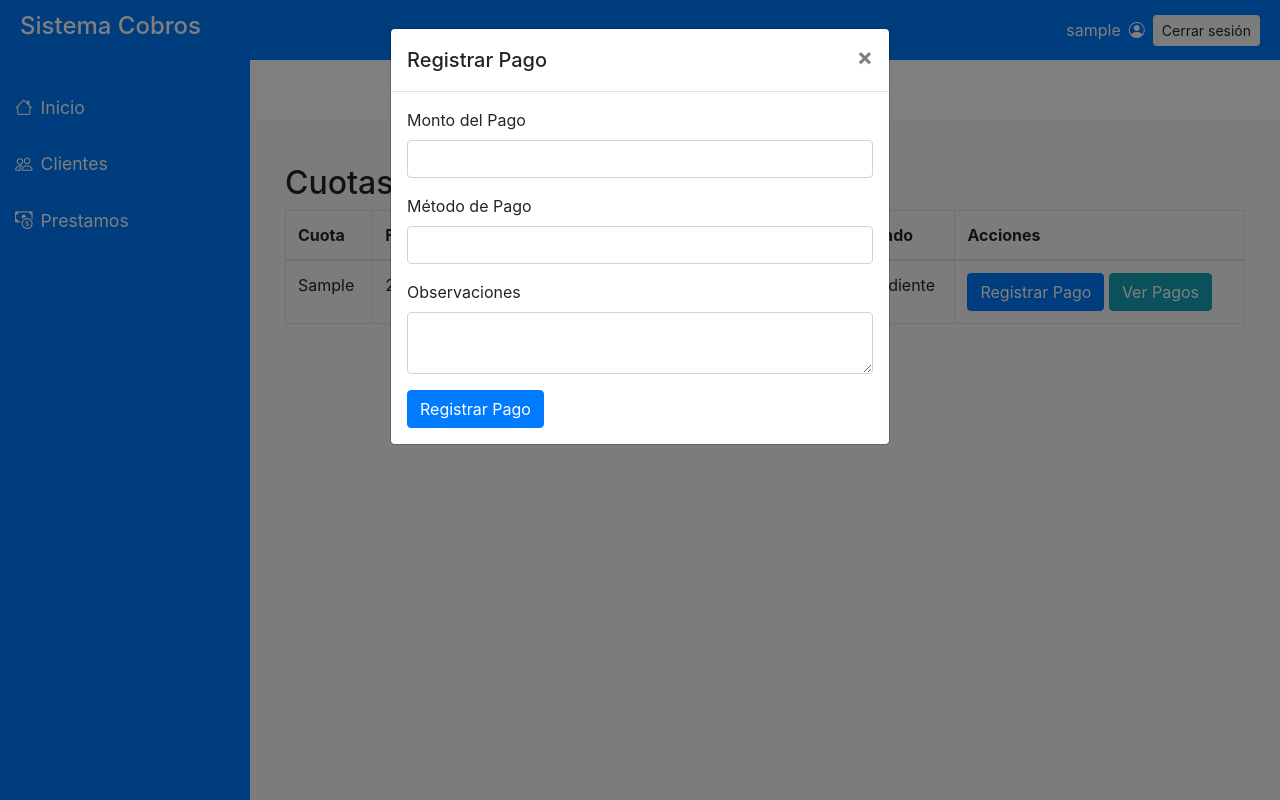
After one commit to Yagamii537/CobrosWeb, a PHP site: page /views/prestamos/cuotas.php?prestamo_id=1 in a window 1280 px wide, after a click on "Registrar Pago". The commit adds this page. Run offline with PHP 8.4, Linux system fonts and the light colour scheme; the visitor is signed in with stand-in values (Sample User, id 1); tables that the repository leaves empty or names only in its code hold one stand-in row (values such as "Sample post").

Commit message:
cuotas, pagos, pinta la fila

```diff
--- a/assets/css/estilos.css
+++ b/assets/css/estilos.css
@@ -89,3 +89,8 @@ body {
     margin-left: 250px;
   }
 }
+
+.vencido {
+  background-color: #f8d7da; /* Fondo rojo claro */
+  color: #721c24; /* Texto rojo oscuro */
+}
--- /dev/null
+++ b/controllers/CuotaController.php
@@ -0,0 +1,66 @@
+<?php
+class CuotaController
+{
+    private $pdo;
+
+    public function __construct($pdo)
+    {
+        $this->pdo = $pdo;
+    }
+
+    public function registrarCuotas($prestamo_id, $monto_total, $plazos, $tasa_interes, $fecha_inicio)
+    {
+        // Calcular el monto e interés de cada cuota
+        $monto_cuota = ($monto_total * (1 + $tasa_interes / 100)) / $plazos;
+        $interes_cuota = ($monto_total * $tasa_interes / 100) / $plazos;
+        $fecha_vencimiento = new DateTime($fecha_inicio);
+
+        // Registrar cada cuota en la base de datos
+        for ($i = 1; $i <= $plazos; $i++) {
+            $stmt = $this->pdo->prepare("
+                INSERT INTO cuotas (prestamo_id, numero_cuota, monto, interes, fecha_vencimiento, estado)
+                VALUES (?, ?, ?, ?, ?, 1)
+            ");
+            $stmt->execute([$prestamo_id, $i, $monto_cuota, $interes_cuota, $fecha_vencimiento->format('Y-m-d')]);
+
+            // Incrementar la fecha de vencimiento en un mes para la próxima cuota
+            $fecha_vencimiento->modify('+1 month');
+        }
+    }
+
+    public function obtenerCuotasPorPrestamo($prestamo_id)
+    {
+        $stmt = $this->pdo->prepare("SELECT * FROM cuotas WHERE prestamo_id = ?");
+        $stmt->execute([$prestamo_id]);
+        return $stmt->fetchAll(PDO::FETCH_ASSOC);
+    }
+
+    public function registrarPago($cuota_id, $monto_pagado, $metodo_pago, $observaciones)
+    {
+        // Insertar el pago en la tabla de pagos
+        $stmt = $this->pdo->prepare("INSERT INTO pagos (cuota_id, monto_pagado, metodo_pago, observaciones) VALUES (?, ?, ?, ?)");
+        $stmt->execute([$cuota_id, $monto_pagado, $metodo_pago, $observaciones]);
+
+        // Actualizar el estado de la cuota y la fecha de pago
+        $stmt = $this->pdo->prepare("
+            UPDATE cuotas
+            SET monto = monto - ?, estado = IF(monto <= 0, 0, 1), fecha_pago = NOW()
+            WHERE id = ?
+        ");
+        $stmt->execute([$monto_pagado, $cuota_id]);
+    }
+
+    public function obtenerPagosPorCuota($cuota_id)
+    {
+        $stmt = $this->pdo->prepare("SELECT * FROM pagos WHERE cuota_id = ?");
+        $stmt->execute([$cuota_id]);
+        return $stmt->fetchAll(PDO::FETCH_ASSOC);
+    }
+
+    public function obtenerCuotaPorId($cuota_id)
+    {
+        $stmt = $this->pdo->prepare("SELECT * FROM cuotas WHERE id = ?");
+        $stmt->execute([$cuota_id]);
+        return $stmt->fetch(PDO::FETCH_ASSOC);
+    }
+}
--- a/includes/header.php
+++ b/includes/header.php
@@ -46,8 +46,8 @@ if ($validar == null || $validar == '') {
     <div class="sidebar" id="sidebar">
         <a href="/cobros/views/principal.php" class="d-flex align-items-center"><i class="bi bi-house mr-2"></i> Inicio</a>
 
-        <a href="#" class="d-flex align-items-center"><i class="bi bi-people mr-2"></i> Clientes</a>
-        <a href="#" class="d-flex align-items-center"><i class="bi bi-cash-coin mr-2"></i> Prestamos</a>
+        <a href="/cobros/views/clientes/index.php" class="d-flex align-items-center"><i class="bi bi-people mr-2"></i> Clientes</a>
+        <a href="/cobros/views/prestamos/index.php" class="d-flex align-items-center"><i class="bi bi-cash-coin mr-2"></i> Prestamos</a>
 
     </div>
 
--- a/views/prestamos/crear.php
+++ b/views/prestamos/crear.php
@@ -5,7 +5,8 @@ include '../../controllers/PrestamoController.php';
 $prestamoController = new PrestamoController($pdo);
 
 if ($_SERVER['REQUEST_METHOD'] == 'POST') {
-    $prestamoController->crearPrestamo($_POST['cliente_id'], $_POST['monto_total'], $_POST['interes'], $_POST['plazos'], $_POST['fecha_inicio'], $_POST['estado']);
+    // Crear el préstamo y registrar las cuotas
+    $prestamoController->crearPrestamo($_POST['cliente_id'], $_POST['monto_total'], $_POST['interes'], $_POST['plazos'], $_POST['fecha_inicio']);
     header("Location: index.php");
     exit();
 }
--- /dev/null
+++ b/views/prestamos/cuotas.php
@@ -0,0 +1,85 @@
+<?php
+include '../../config/db.php';
+include '../../controllers/CuotaController.php';
+
+$cuotaController = new CuotaController($pdo);
+$prestamo_id = $_GET['prestamo_id'];
+$cuotas = $cuotaController->obtenerCuotasPorPrestamo($prestamo_id);
+?>
+
+<?php include '../../includes/header.php'; ?>
+<div class="container mt-4">
+    <h2>Cuotas del Préstamo #<?php echo $prestamo_id; ?></h2>
+    <table class="table table-bordered">
+        <thead>
+            <tr>
+                <th>Cuota</th>
+                <th>Fecha de Vencimiento</th>
+                <th>Monto</th>
+                <th>Interés</th>
+                <th>Saldo</th>
+                <th>Estado</th>
+                <th>Acciones</th>
+            </tr>
+        </thead>
+        <tbody>
+            <?php foreach ($cuotas as $cuota): ?>
+                <tr>
+                    <td><?php echo $cuota['numero_cuota']; ?></td>
+                    <td><?php echo $cuota['fecha_vencimiento']; ?></td>
+                    <td><?php echo $cuota['monto']; ?></td>
+                    <td><?php echo $cuota['interes']; ?></td>
+                    <td><?php echo $cuota['monto']; ?></td>
+                    <td><?php echo $cuota['estado'] ? 'Pendiente' : 'Pagada'; ?></td>
+                    <td>
+                        <?php if ($cuota['estado']): ?>
+                            <button class="btn btn-primary" data-toggle="modal" data-target="#pagoModal" onclick="setCuotaId(<?php echo $cuota['id']; ?>)">Registrar Pago</button>
+                        <?php endif; ?>
+                        <a href="ver_pagos.php?cuota_id=<?php echo $cuota['id']; ?>" class="btn btn-info">Ver Pagos</a>
+                    </td>
+                </tr>
+            <?php endforeach; ?>
+        </tbody>
+    </table>
+</div>
+
+<!-- Modal para Registrar Pago -->
+<div class="modal fade" id="pagoModal" tabindex="-1" role="dialog" aria-labelledby="pagoModalLabel" aria-hidden="true">
+    <div class="modal-dialog" role="document">
+        <div class="modal-content">
+            <div class="modal-header">
+                <h5 class="modal-title" id="pagoModalLabel">Registrar Pago</h5>
+                <button type="button" class="close" data-dismiss="modal" aria-label="Cerrar">
+                    <span aria-hidden="true">&times;</span>
+                </button>
+            </div>
+            <div class="modal-body">
+                <form action="registrar_pago.php" method="POST">
+                    <input type="hidden" name="cuota_id" id="cuota_id">
+                    <div class="form-group">
+                        <label for="monto_pagado">Monto del Pago</label>
+                        <input type="number" step="0.01" name="monto_pagado" class="form-control" required>
+                    </div>
+                    <div class="form-group">
+                        <label for="metodo_pago">Método de Pago</label>
+                        <input type="text" name="metodo_pago" class="form-control" required>
+                    </div>
+                    <div class="form-group">
+                        <label for="observaciones">Observaciones</label>
+                        <textarea name="observaciones" class="form-control"></textarea>
+                    </div>
+                    <button type="submit" class="btn btn-primary">Registrar Pago</button>
+                </form>
+            </div>
+        </div>
+    </div>
+</div>
+
+<script>
+    // Establece el ID de la cuota en el modal
+    function setCuotaId(id) {
+        document.getElementById('cuota_id').value = id;
+    }
+</script>
+
+<?php include '../../includes/footer.php'; ?>
```
Also changed, not shown: controllers/PrestamoController.php (+22 -4 lines), views/prestamos/index.php (+6 -1 lines), views/prestamos/registrar_pago.php (added, +23 -0 lines), views/prestamos/ver_pagos.php (added, +52 -0 lines).
